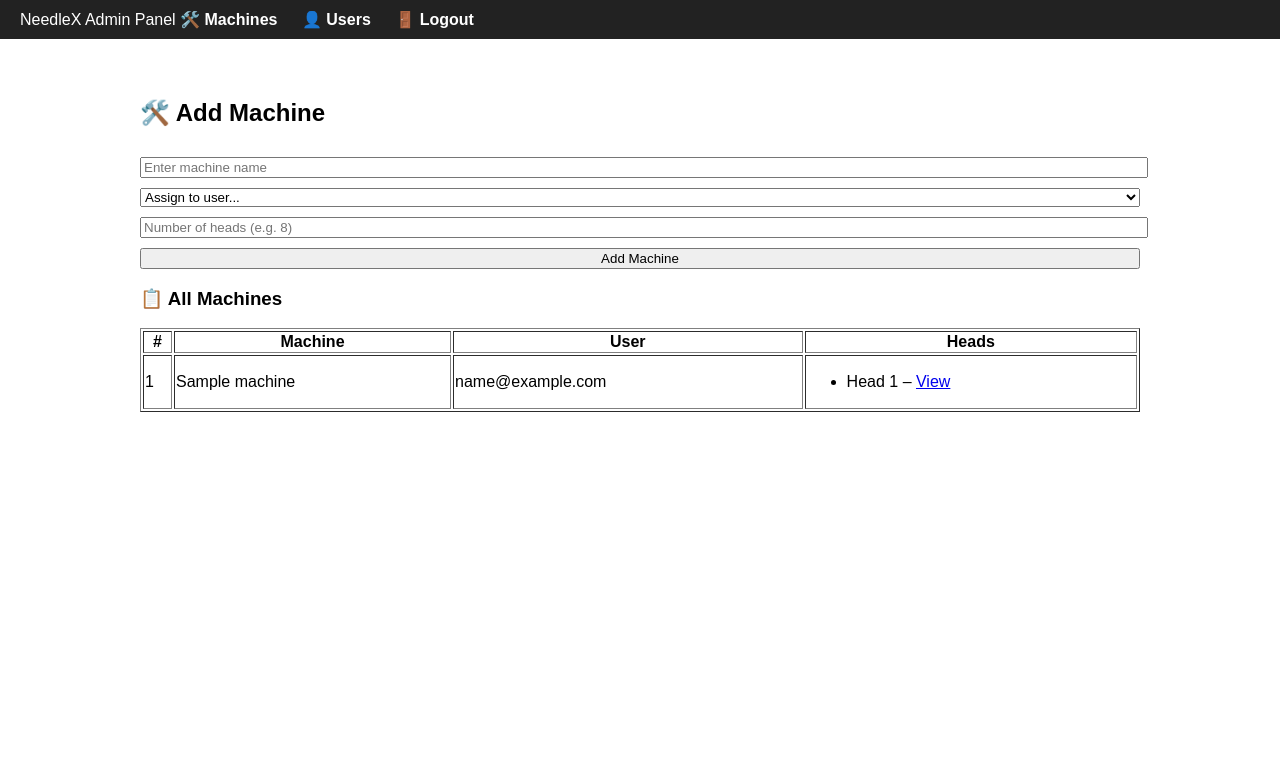
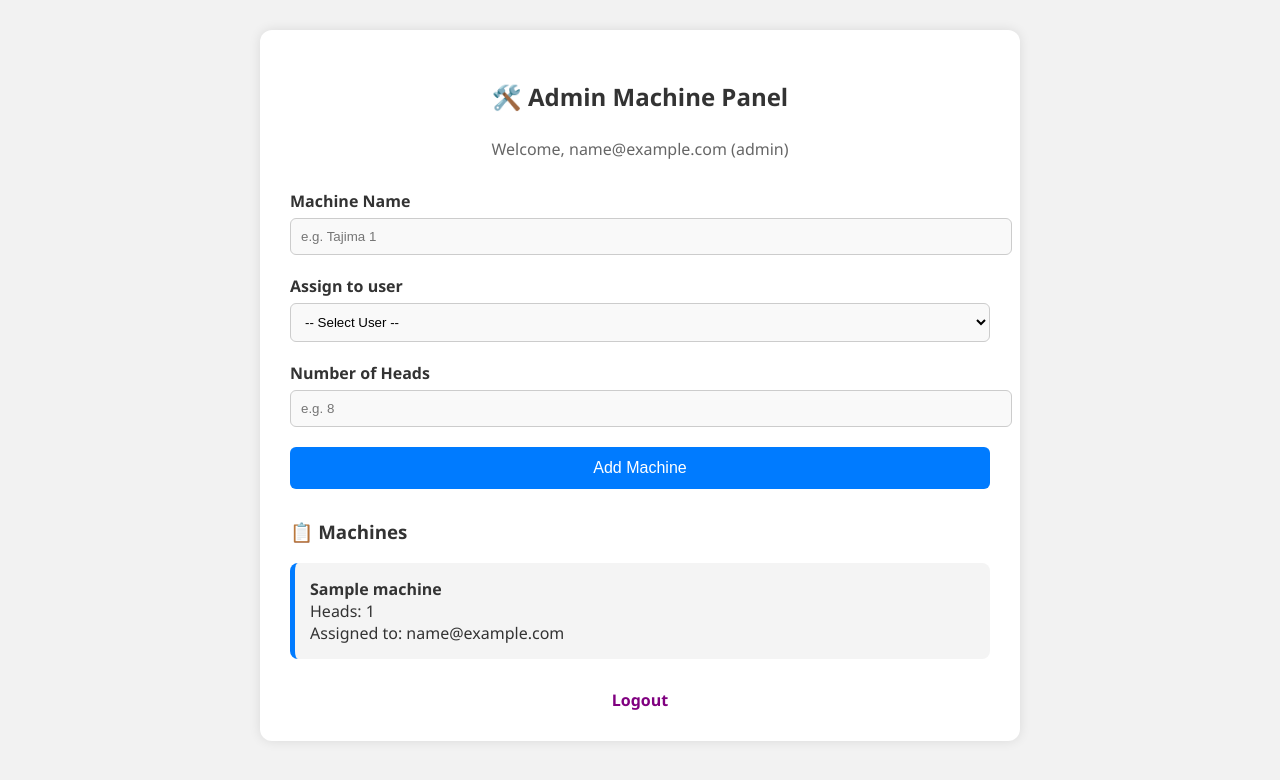
Before and after one commit to gigtarget/needlex, a Flask app: page /admin/machines in a window 1280 px wide. Shown: the top 780 px of the page. Run offline with Flask 3, Linux system fonts and the light colour scheme; a user stored in the database is signed in; tables that the repository leaves empty hold one stand-in row (values such as "Sample post").

Commit message:
Update admin_machines.html

```diff
--- a/app/templates/admin_machines.html
+++ b/app/templates/admin_machines.html
@@ -1,43 +1,137 @@
-{% extends "base_admin.html" %}
+<!DOCTYPE html>
+<html>
+<head>
+    <title>Admin Machine Panel – NeedleX</title>
+    <meta name="viewport" content="width=device-width, initial-scale=1">
+    <style>
+        body {
+            font-family: 'Segoe UI', sans-serif;
+            background-color: #f2f2f2;
+            margin: 0;
+            padding: 30px;
+            color: #333;
+        }
 
-{% block content %}
-<h2>🛠️ Add Machine</h2>
+        .container {
+            max-width: 700px;
+            margin: auto;
+            background: #fff;
+            padding: 30px;
+            border-radius: 12px;
+            box-shadow: 0 0 12px rgba(0,0,0,0.1);
+        }
+
+        h2 {
+            text-align: center;
+            margin-bottom: 25px;
+        }
+
+        .welcome {
+            text-align: center;
+            margin-bottom: 30px;
+            font-size: 1rem;
+            color: #666;
+        }
+
+        label {
+            font-weight: bold;
+            display: block;
+            margin-bottom: 6px;
+        }
+
+        input, select {
+            width: 100%;
+            padding: 10px;
+            margin-bottom: 20px;
+            border-radius: 6px;
+            border: 1px solid #ccc;
+            background: #f9f9f9;
+        }
+
+        .btn {
+            background-color: #007bff;
+            color: white;
+            border: none;
+            padding: 12px;
+            font-size: 1rem;
+            border-radius: 6px;
+            width: 100%;
+            cursor: pointer;
+        }
+
+        .btn:hover {
+            background-color: #0056b3;
+        }
+
+        .machine-list {
+            margin-top: 30px;
+        }
+
+        .machine-card {
+            background: #f4f4f4;
+            border-radius: 8px;
+            padding: 15px;
+            margin-bottom: 15px;
+            border-left: 5px solid #007bff;
+        }
+
+        .logout {
+            text-align: center;
+            margin-top: 30px;
+        }
+
+        .logout a {
+            color: #800080;
+            text-decoration: none;
+            font-weight: bold;
+        }
+    </style>
+</head>
+<body>
+
+<div class="container">
+    <h2>🛠️ Admin Machine Panel</h2>
+    <div class="welcome">
+        Welcome, {{ current_user.email }} (admin)
+    </div>
 
     <form method="POST">
-    <input type="text" name="machine_name" placeholder="Enter machine name" required>
-    <select name="user_id" required>
-        <option value="">Assign to user...</option>
+        <label for="machine_name">Machine Name</label>
+        <input type="text" name="machine_name" placeholder="e.g. Tajima 1" required>
+
+        <label for="assigned_user">Assign to user</label>
+        <select name="assigned_user" required>
+            <option value="">-- Select User --</option>
             {% for user in users %}
                 <option value="{{ user.id }}">{{ user.email }}</option>
             {% endfor %}
         </select>
-    <input type="number" name="num_heads" min="1" max="15" placeholder="Number of heads (e.g. 8)" required>
-    <button type="submit">Add Machine</button>
+
+        <label for="head_count">Number of Heads</label>
+        <input type="number" name="head_count" min="1" max="15" placeholder="e.g. 8" required>
+
+        <button type="submit" class="btn">Add Machine</button>
     </form>
 
+    <div class="machine-list">
+        <h3>📋 Machines</h3>
         {% if machines %}
-<h3>📋 All Machines</h3>
-<table border="1">
-    <tr>
-        <th>#</th>
-        <th>Machine</th>
-        <th>User</th>
-        <th>Heads</th>
-    </tr>
             {% for machine in machines %}
-    <tr>
-        <td>{{ loop.index }}</td>
-        <td>{{ machine.name }}</td>
-        <td>{{ machine.owner.email }}</td>
-        <td>
-            <ul>
-                {% for head in machine.heads %}
-                    <li>Head {{ head.number }} – <a href="{{ url_for('main.head_view', machine_id=machine.id, head_id=head.id) }}">View</a></li>
+                <div class="machine-card">
+                    <strong>{{ machine.name }}</strong><br>
+                    Heads: {{ machine.heads|length }}<br>
+                    Assigned to: {{ machine.owner.email }}
+                </div>
             {% endfor %}
-            </ul>
-        </td>
-    </tr>
-    {% endfor %}
-</table>
+        {% else %}
+            <p>No machines added yet.</p>
         {% endif %}
-{% endblock %}
+    </div>
+
+    <div class="logout">
+        <a href="{{ url_for('auth.logout') }}">Logout</a>
+    </div>
+</div>
+
+</body>
+</html>
```
Lines whose indentation alone changed are shown as unchanged.
